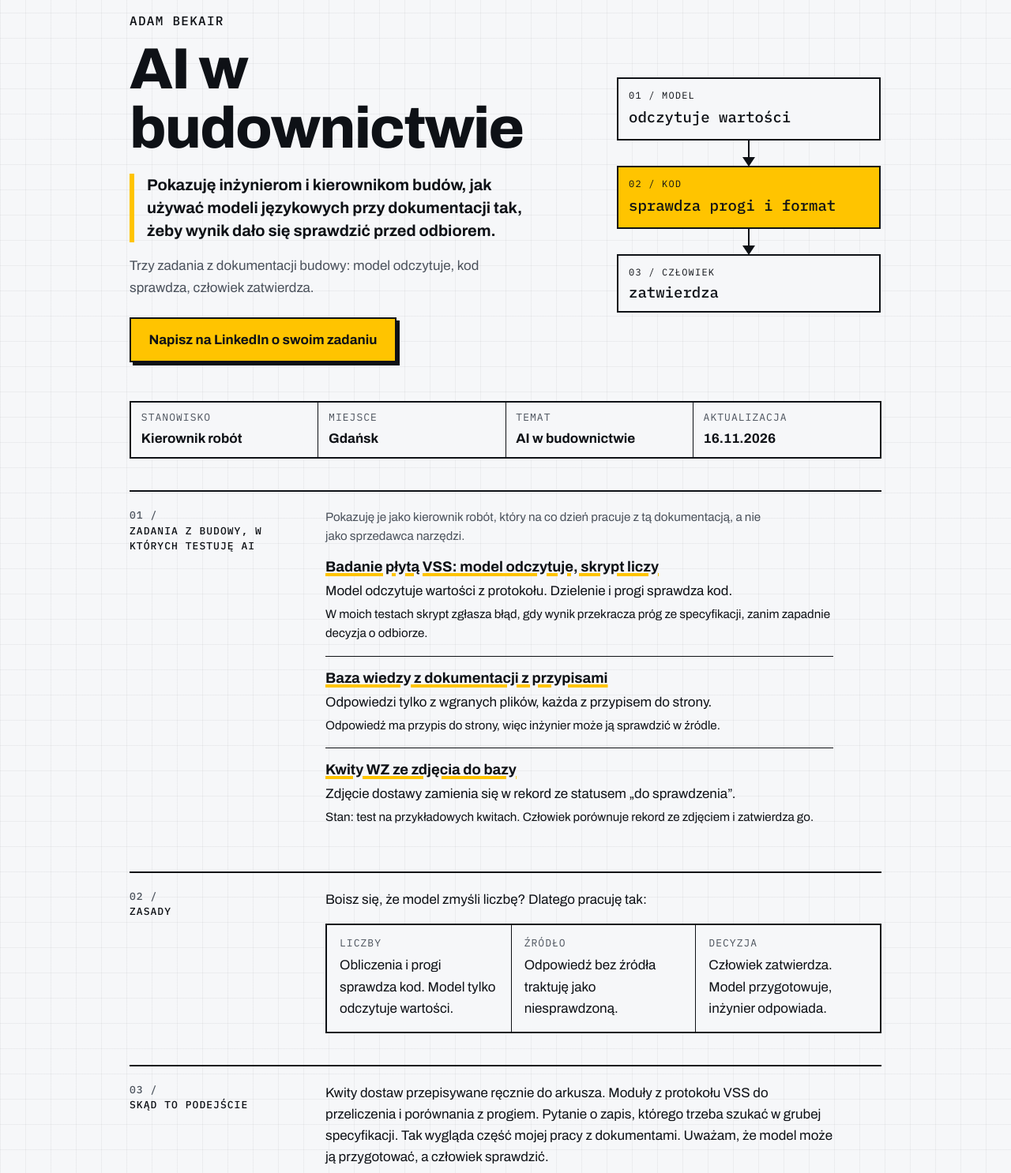
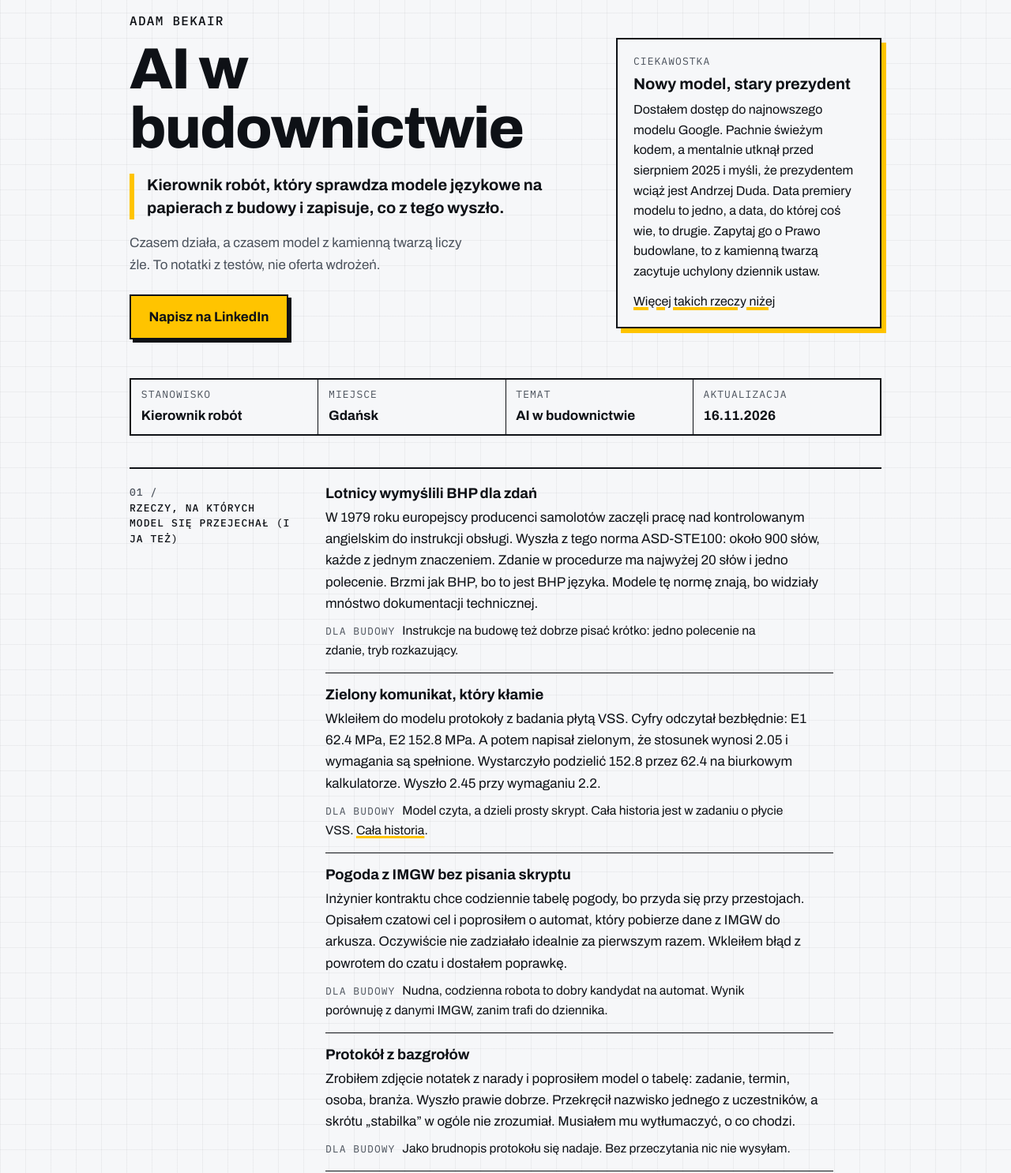
Before and after one commit to adambekair/adambekair.github.io, an Astro site: page / in a window 1280 px wide. Shown: the part 80-1566 px from the top of the page at 79% size. Built offline with nearby package versions, Linux system fonts and the light colour scheme; Astro itself is replaced by a stand-in of ours.

Commit message:
Tresc: ciekawostki i przyklady z budowy zamiast sloganow, glos autora, nowe podstrony zadan
Co-Authored-By: Claude Sonnet 5.5 <noreply@anthropic.com>

```diff
--- /dev/null
+++ b/src/data/ciekawostki.json
@@ -0,0 +1,33 @@
+[
+  {
+    "tytul": "Nowy model, stary prezydent",
+    "tekst": "Dostałem dostęp do najnowszego modelu Google. Pachnie świeżym kodem, a mentalnie utknął przed sierpniem 2025 i myśli, że prezydentem wciąż jest Andrzej Duda. Data premiery modelu to jedno, a data, do której coś wie, to drugie. Zapytaj go o Prawo budowlane, to z kamienną twarzą zacytuje uchylony dziennik ustaw.",
+    "dla": "Przepisy i normy sprawdzam we własnej bazie, nie w oknie czatu."
+  },
+  {
+    "tytul": "Lotnicy wymyślili BHP dla zdań",
+    "tekst": "W 1979 roku europejscy producenci samolotów zaczęli pracę nad kontrolowanym angielskim do instrukcji obsługi. Wyszła z tego norma ASD-STE100: około 900 słów, każde z jednym znaczeniem. Zdanie w procedurze ma najwyżej 20 słów i jedno polecenie. Brzmi jak BHP, bo to jest BHP języka. Modele tę normę znają, bo widziały mnóstwo dokumentacji technicznej.",
+    "dla": "Instrukcje na budowę też dobrze pisać krótko: jedno polecenie na zdanie, tryb rozkazujący."
+  },
+  {
+    "tytul": "Zielony komunikat, który kłamie",
+    "tekst": "Wkleiłem do modelu protokoły z badania płytą VSS. Cyfry odczytał bezbłędnie: E1 62.4 MPa, E2 152.8 MPa. A potem napisał zielonym, że stosunek wynosi 2.05 i wymagania są spełnione. Wystarczyło podzielić 152.8 przez 62.4 na biurkowym kalkulatorze. Wyszło 2.45 przy wymaganiu 2.2.",
+    "dla": "Model czyta, a dzieli prosty skrypt. Cała historia jest w zadaniu o płycie VSS.",
+    "link": "/przypadki/plyta-vss/"
+  },
+  {
+    "tytul": "Pogoda z IMGW bez pisania skryptu",
+    "tekst": "Inżynier kontraktu chce codziennie tabelę pogody, bo przyda się przy przestojach. Opisałem czatowi cel i poprosiłem o automat, który pobierze dane z IMGW do arkusza. Oczywiście nie zadziałało idealnie za pierwszym razem. Wkleiłem błąd z powrotem do czatu i dostałem poprawkę.",
+    "dla": "Nudna, codzienna robota to dobry kandydat na automat. Wynik porównuję z danymi IMGW, zanim trafi do dziennika."
+  },
+  {
+    "tytul": "Protokół z bazgrołów",
+    "tekst": "Zrobiłem zdjęcie notatek z narady i poprosiłem model o tabelę: zadanie, termin, osoba, branża. Wyszło prawie dobrze. Przekręcił nazwisko jednego z uczestników, a skrótu „stabilka” w ogóle nie zrozumiał. Musiałem mu wytłumaczyć, o co chodzi.",
+    "dla": "Jako brudnopis protokołu się nadaje. Bez przeczytania nic nie wysyłam."
+  },
+  {
+    "tytul": "Excel z martwymi liczbami",
+    "tekst": "Poprosisz model o zestawienie i dostajesz ładny arkusz, w którym suma zgadza się co do grosza. Tylko że nie ma w nim ani jednej formuły. Zmienisz grubość warstwy o dwa centymetry i nic się nie przeliczy. Wolę szablon z zablokowanymi formułami, a model wpisuje liczby tylko w komórki wejściowe.",
+    "dla": "Przy zamykaniu miesiąca sprawdzam, czy w arkuszu w ogóle są formuły."
+  }
+]
--- a/src/data/przypadki.json
+++ b/src/data/przypadki.json
@@ -1,40 +1,40 @@
 [
   {
     "slug": "plyta-vss",
-    "tytul": "Badanie płytą VSS: model odczytuje, skrypt liczy",
-    "skrot": "Model odczytuje wartości z protokołu. Dzielenie i progi sprawdza kod.",
-    "problem": "Protokoły badania płytą VSS zawierają moduły E1 i E2 oraz wymagany próg ich stosunku. Model językowy potrafi źle policzyć stosunek i uznać warstwę, która wymagań nie spełnia.",
-    "model": "Model tylko odczytuje E1 i E2 z protokołu i zapisuje je w formacie JSON. Ma zakaz liczenia.",
-    "kod": "Skrypt dzieli E2 przez E1 i porównuje wynik z progiem ze specyfikacji. Przy przekroczeniu progu zwraca błąd.",
-    "czlowiek": "Inżynier sprawdza wartości odczytane ze skanu i podejmuje decyzję o odbiorze warstwy.",
-    "efekt": "W moich testach skrypt zgłasza błąd, gdy wynik przekracza próg ze specyfikacji, zanim zapadnie decyzja o odbiorze.",
-    "ograniczenia": "Skrypt jest tak dobry, jak próg, który mu podasz. Próg musi pochodzić ze specyfikacji projektu. Model może błędnie odczytać cyfry ze słabego skanu, dlatego wartości zawsze podlegają kontroli człowieka.",
+    "tytul": "Płyta VSS: model czyta, skrypt dzieli",
+    "skrot": "Model ładnie odczytał moduły, a potem źle je podzielił.",
+    "co": [
+      "Protokoły z badania płytą VSS mają dwa moduły, E1 i E2, i wymagany próg ich stosunku. Wkleiłem je do modelu. Cyfry odczytał dobrze, ale stosunek policzył źle i napisał zielonym, że wszystko gra.",
+      "Wystarczyło podzielić 152.8 przez 62.4. Nie trzeba do tego modelu językowego, wystarczy kalkulator."
+    ],
+    "jak": "Teraz model dostaje jedno zadanie: przepisać E1 i E2 do JSON-a. Dzieli i porównuje z progiem ze specyfikacji prosty skrypt. Jeśli wynik jest za wysoki, skrypt zgłasza błąd. Decyzję o odbiorze warstwy i tak podejmuje człowiek, który patrzy na skan.",
+    "gdzie": "Skrypt zna tylko próg, który mu podam, a ten musi pochodzić ze specyfikacji projektu. Model może też źle odczytać cyfry ze słabego skanu. To jest test, nie procedura.",
     "przyklad_opis": "Schemat odczytu (format, nie dane z budowy)",
-    "przyklad": "{ \"E1\": \"<wartość z protokołu>\", \"E2\": \"<wartość z protokołu>\" }\nkod: E2 / E1 porównane z progiem ze specyfikacji"
+    "przyklad": "{ \"E1\": \"<wartość z protokołu>\", \"E2\": \"<wartość z protokołu>\" }\nskrypt: E2 / E1 porównane z progiem ze specyfikacji"
   },
   {
     "slug": "baza-wiedzy-z-przypisami",
-    "tytul": "Baza wiedzy z dokumentacji z przypisami",
-    "skrot": "Odpowiedzi tylko z wgranych plików, każda z przypisem do strony.",
-    "problem": "Nowi inżynierowie i podwykonawcy pytają kierownika o rzeczy zapisane w specyfikacji technicznej i projekcie. Odpowiedź istnieje w dokumentach, ale jej szukanie zajmuje czas.",
-    "model": "Narzędzie do pracy na własnych źródłach dostaje dokumentację. Instrukcja mówi: odpowiadaj tylko z wgranych plików, a przy braku danych napisz „nie mam informacji”. Każda odpowiedź ma przypis do strony i akapitu.",
-    "kod": "Tu nie ma obliczeń. Odpowiedź bez przypisu uznaję za nieważną.",
-    "czlowiek": "Człowiek klika w przypis i czyta źródło, zanim użyje odpowiedzi w decyzji lub na piśmie.",
-    "efekt": "Odpowiedź ma przypis do strony, więc inżynier może ją sprawdzić w źródle.",
-    "ograniczenia": "Dokumentacja inwestora jest poufna. Takie narzędzie wolno uruchomić na dokumentach publicznych, na przykład przetargowych, albo w wersji zatwierdzonej przez organizację. Model może pominąć kolizję między dokumentami. Brak odpowiedzi nie dowodzi, że zapisu nie ma.",
+    "tytul": "Pytam dokumentację zamiast kierownika",
+    "skrot": "Odpowiedź tylko z wgranych plików, z numerem strony.",
+    "co": [
+      "Nowy inżynier albo podwykonawca pyta o coś, co jest zapisane w specyfikacji. Zwykle odpowiadam z pamięci albo szukam w PDF-ie.",
+      "Wrzuciłem dokumentację do narzędzia, które pracuje tylko na własnych plikach, i ustawiłem jedną zasadę: jak czegoś nie ma w plikach, ma napisać „nie mam informacji”."
+    ],
+    "jak": "Każda odpowiedź przychodzi z przypisem do strony i akapitu. Klikam, czytam źródło i dopiero wtedy używam odpowiedzi. Odpowiedź bez przypisu uznaję za nieważną.",
+    "gdzie": "Dokumentacja inwestora bywa poufna, więc takie narzędzie wolno uruchomić tylko na dokumentach publicznych, na przykład przetargowych, albo w wersji dopuszczonej przez firmę. Model potrafi pominąć kolizję między dokumentami, a brak odpowiedzi nie znaczy, że zapisu nie ma.",
     "przyklad_opis": "Format odpowiedzi (schemat, nie dane z budowy)",
-    "przyklad": "Odpowiedź: <treść z dokumentu>\nPrzypis: <dokument>, strona <nr>, akapit <nr>\nBrak danych w plikach: „nie mam informacji”"
+    "przyklad": "Odpowiedź: <treść z dokumentu>\nPrzypis: <dokument>, strona <nr>, akapit <nr>\nBrak w plikach: „nie mam informacji”"
   },
   {
     "slug": "kwity-wz",
-    "tytul": "Kwity WZ ze zdjęcia do bazy",
-    "skrot": "Zdjęcie dostawy zamienia się w rekord ze statusem „do sprawdzenia”.",
-    "problem": "Kwity dostaw betonu i kruszywa trafiają do bazy przez ręczne przepisywanie. To powtarzalna praca i źródło literówek.",
-    "model": "Zdjęcie kwitu trafia do modelu multimodalnego. Model zwraca rekord: data, materiał, ilość.",
-    "kod": "Schemat danych sprawdza typy i zakresy. Rekord, który schematu nie spełnia, trafia do odrzucenia. Poprawny rekord dostaje status „do sprawdzenia”.",
-    "czlowiek": "Człowiek porównuje rekord ze zdjęciem i zatwierdza go.",
-    "efekt": "Stan: test na przykładowych kwitach. Człowiek porównuje rekord ze zdjęciem i zatwierdza go.",
-    "ograniczenia": "Na prawdziwych kwitach są dane dostawców i numery rejestracyjne, dlatego nie publikuję tu żadnych przykładów z budowy. Model może źle odczytać ręczne dopiski. Zatwierdzenie przez człowieka jest obowiązkowe.",
+    "tytul": "Kwity WZ ze zdjęcia",
+    "skrot": "Zdjęcie dostawy zamiast przepisywania do arkusza.",
+    "co": [
+      "Kwity z dostaw betonu i kruszywa ktoś musi przepisać do bazy. To nudne i pełne literówek.",
+      "Zrobiłem prosty przepływ: zdjęcie kwitu idzie do modelu, a ten oddaje rekord z datą, materiałem i ilością. Poprawny rekord dostaje status „do sprawdzenia”."
+    ],
+    "jak": "Schemat danych pilnuje typów i zakresów, a rekord, który go nie spełnia, wraca do odrzucenia. Ja porównuję rekord ze zdjęciem i zatwierdzam. Bez tego nic nie wchodzi do bazy.",
+    "gdzie": "Model gubi się na odręcznych dopiskach. Na prawdziwych kwitach są dane dostawców i numery rejestracyjne, dlatego nie pokazuję tu żadnych przykładów z budowy. Sprawdzałem to na przykładowych kwitach.",
     "przyklad_opis": "Schemat rekordu (format, nie dane z budowy)",
     "przyklad": "{ \"data\": \"RRRR-MM-DD\", \"material\": \"<z kwitu>\", \"ilosc\": \"<z kwitu>\", \"status\": \"do sprawdzenia\" }"
   }
--- a/src/data/role.json
+++ b/src/data/role.json
@@ -2,7 +2,7 @@
   "osoba": {
     "imie": "Adam Bekair",
     "stanowisko": "Kierownik robót",
-    "opis": "Pokazuję inżynierom i kierownikom budów, jak używać modeli językowych przy dokumentacji tak, żeby wynik dało się sprawdzić przed odbiorem.",
+    "opis": "Kierownik robót, który sprawdza modele językowe na papierach z budowy i zapisuje, co z tego wyszło.",
     "linkedin": "https://www.linkedin.com/in/adam-bekair/",
     "miasto": "Gdańsk",
     "aktualizacja": "2026-11-16",
--- a/src/pages/index.astro
+++ b/src/pages/index.astro
@@ -2,6 +2,7 @@
 import Layout from '../layouts/Layout.astro';
 import dane from '../data/role.json';
 import przypadki from '../data/przypadki.json';
+import ciekawostki from '../data/ciekawostki.json';
 import { miesiace, opisCzasu, etykieta } from '../lib/czas.js';
 
 const { osoba } = dane;
@@ -9,6 +10,7 @@ const dataBudowy = osoba.aktualizacja;
 const [r, m, d] = dataBudowy.split('-');
 const dataPl = `${d}.${m}.${r}`;
 const idOsoby = `${new URL('/', Astro.site).toString()}#adam`;
+const wyrozniona = ciekawostki[0];
 
 const jsonld = {
   '@context': 'https://schema.org',
@@ -46,26 +48,15 @@ const starsze = role.slice(3);
     <div>
       <h1><span class="imie">Adam Bekair<span class="sr-only"> – </span></span>AI w budownictwie</h1>
       <p class="propozycja">{osoba.opis}</p>
-      <p class="podtytul">Trzy zadania z dokumentacji budowy: model odczytuje, kod sprawdza, człowiek zatwierdza.</p>
-      <p><a class="przycisk" href={osoba.linkedin} rel="me noopener">Napisz na LinkedIn o swoim zadaniu</a></p>
+      <p class="podtytul">Czasem działa, a czasem model z kamienną twarzą liczy źle. To notatki z testów, nie oferta wdrożeń.</p>
+      <p><a class="przycisk" href={osoba.linkedin} rel="me noopener">Napisz na LinkedIn</a></p>
     </div>
-    <figure>
-      <svg viewBox="0 0 336 300" role="img" aria-label="Schemat pracy: model odczytuje wartości, kod sprawdza progi i format, człowiek zatwierdza.">
-        <rect x="2" y="2" width="332" height="78" fill="#f6f7f9" stroke="#0e1116" stroke-width="2" />
-        <text x="16" y="28" font-size="12" letter-spacing="1.2">01 / MODEL</text>
-        <text x="16" y="58" font-size="19" font-weight="500">odczytuje wartości</text>
-        <line x1="168" y1="80" x2="168" y2="108" stroke="#0e1116" stroke-width="2" />
-        <polygon points="160,102 168,114 176,102" fill="#0e1116" />
-        <rect x="2" y="114" width="332" height="78" fill="#ffc400" stroke="#0e1116" stroke-width="2" />
-        <text x="16" y="140" font-size="12" letter-spacing="1.2">02 / KOD</text>
-        <text x="16" y="170" font-size="19" font-weight="500">sprawdza progi i format</text>
-        <line x1="168" y1="192" x2="168" y2="220" stroke="#0e1116" stroke-width="2" />
-        <polygon points="160,214 168,226 176,214" fill="#0e1116" />
-        <rect x="2" y="226" width="332" height="72" fill="#f6f7f9" stroke="#0e1116" stroke-width="2" />
-        <text x="16" y="252" font-size="12" letter-spacing="1.2">03 / CZŁOWIEK</text>
-        <text x="16" y="280" font-size="19" font-weight="500">zatwierdza</text>
-      </svg>
-    </figure>
+    <aside class="ramka" aria-label="Ciekawostka">
+      <span class="mono">Ciekawostka</span>
+      <h2>{wyrozniona.tytul}</h2>
+      <p>{wyrozniona.tekst}</p>
+      <p class="meta"><a href="#ciekawostki">Więcej takich rzeczy niżej</a></p>
+    </aside>
   </div>
 
   <dl class="tabelka">
@@ -76,16 +67,15 @@ const starsze = role.slice(3);
   </dl>
 
   <div class="sekcje">
-    <section class="sekcja">
-      <h2>Zadania z budowy, w których testuję AI</h2>
+    <section class="sekcja" id="ciekawostki">
+      <h2>Rzeczy, na których model się przejechał (i ja też)</h2>
       <div class="tresc">
-        <p class="meta">Pokazuję je jako kierownik robót, który na co dzień pracuje z tą dokumentacją, a nie jako sprzedawca narzędzi.</p>
         <ul class="bez zad">
-          {przypadki.map((p) => (
+          {ciekawostki.slice(1).map((c) => (
             <li>
-              <h3><a href={`/przypadki/${p.slug}/`}>{p.tytul}</a></h3>
-              <span>{p.skrot}</span>
-              <span class="efekt">{p.efekt}</span>
+              <h3>{c.tytul}</h3>
+              <p>{c.tekst}</p>
+              <p class="dla"><span class="mono">Dla budowy</span> {c.dla}{c.link && <> <a href={c.link}>Cała historia</a>.</>}</p>
             </li>
           ))}
         </ul>
@@ -93,22 +83,24 @@ const starsze = role.slice(3);
     </section>
 
     <section class="sekcja">
-      <h2>Zasady</h2>
+      <h2>Przykłady z budowy</h2>
       <div class="tresc">
-        <p>Boisz się, że model zmyśli liczbę? Dlatego pracuję tak:</p>
-        <div class="zasady">
-          <div><span class="mono">Liczby</span><p>Obliczenia i progi sprawdza kod. Model tylko odczytuje wartości.</p></div>
-          <div><span class="mono">Źródło</span><p>Odpowiedź bez źródła traktuję jako niesprawdzoną.</p></div>
-          <div><span class="mono">Decyzja</span><p>Człowiek zatwierdza. Model przygotowuje, inżynier odpowiada.</p></div>
-        </div>
+        <p class="meta">Trzy zadania, które testowałem. To testy, nie wdrożenia w firmie.</p>
+        <ul class="bez zad">
+          {przypadki.map((p) => (
+            <li>
+              <h3><a href={`/przypadki/${p.slug}/`}>{p.tytul}</a></h3>
+              <p>{p.skrot}</p>
+            </li>
+          ))}
+        </ul>
       </div>
     </section>
 
     <section class="sekcja">
-      <h2>Skąd to podejście</h2>
+      <h2>Kim jestem</h2>
       <div class="tresc">
-        <p>Kwity dostaw przepisywane ręcznie do arkusza. Moduły z protokołu VSS do przeliczenia i porównania z progiem. Pytanie o zapis, którego trzeba szukać w grubej specyfikacji. Tak wygląda część mojej pracy z dokumentami. Uważam, że model może ją przygotować, a człowiek sprawdzić.</p>
-        <p>Z mojej perspektywy dużo pracy z dokumentami wciąż robimy na budowie ręcznie. Nie chcę na to czekać. Testuję modele językowe na typowych zadaniach z budowy, bez danych poufnych, i pokazuję, jak sprawdzać ich wynik.</p>
+        <p>Jestem kierownikiem robót. Piszę o tym, co z AI da się zrobić na budowie, a co nie, bo sam to sprawdzam. Na LinkedInie jest tego więcej.</p>
         <p class="meta">Na budowach od 2015 r., m.in. w STRABAG, Budimex, NDI i TORPOL. Uprawnienia drogowe do kierowania robotami bez ograniczeń.</p>
       </div>
     </section>
@@ -157,7 +149,7 @@ const starsze = role.slice(3);
     <section class="sekcja">
       <h2>Kontakt</h2>
       <div class="tresc">
-        <p>Masz podobny problem z dokumentacją na budowie? Chętnie o nim porozmawiam.</p>
+        <p>Masz na budowie robotę, która aż prosi się o automat? Napisz na LinkedInie, pogadamy o konkretnym problemie.</p>
         <p><a class="przycisk" href={osoba.linkedin} rel="me noopener">Napisz na LinkedIn</a></p>
       </div>
     </section>
```
Also changed, not shown: src/layouts/Layout.astro (+8 -1 lines), src/pages/przypadki/[slug].astro (+10 -22 lines).
